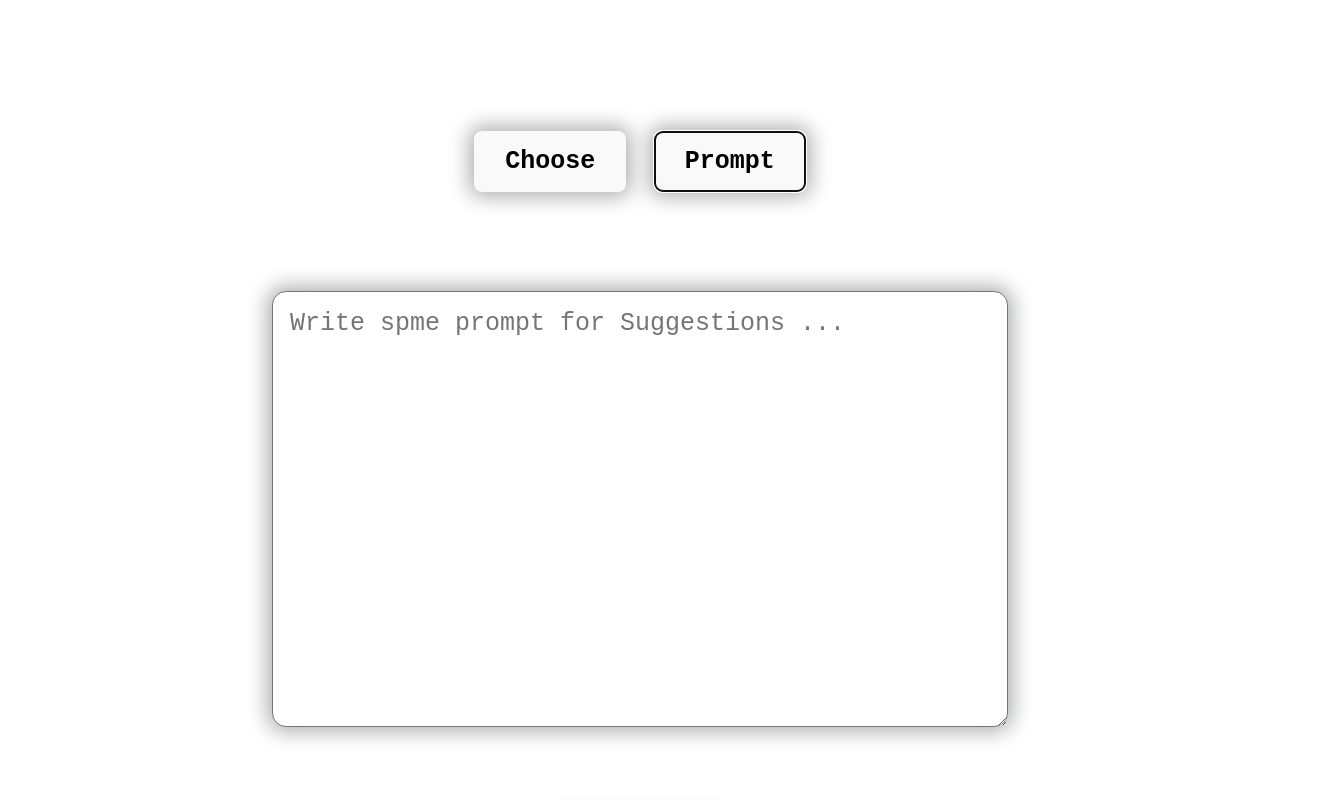
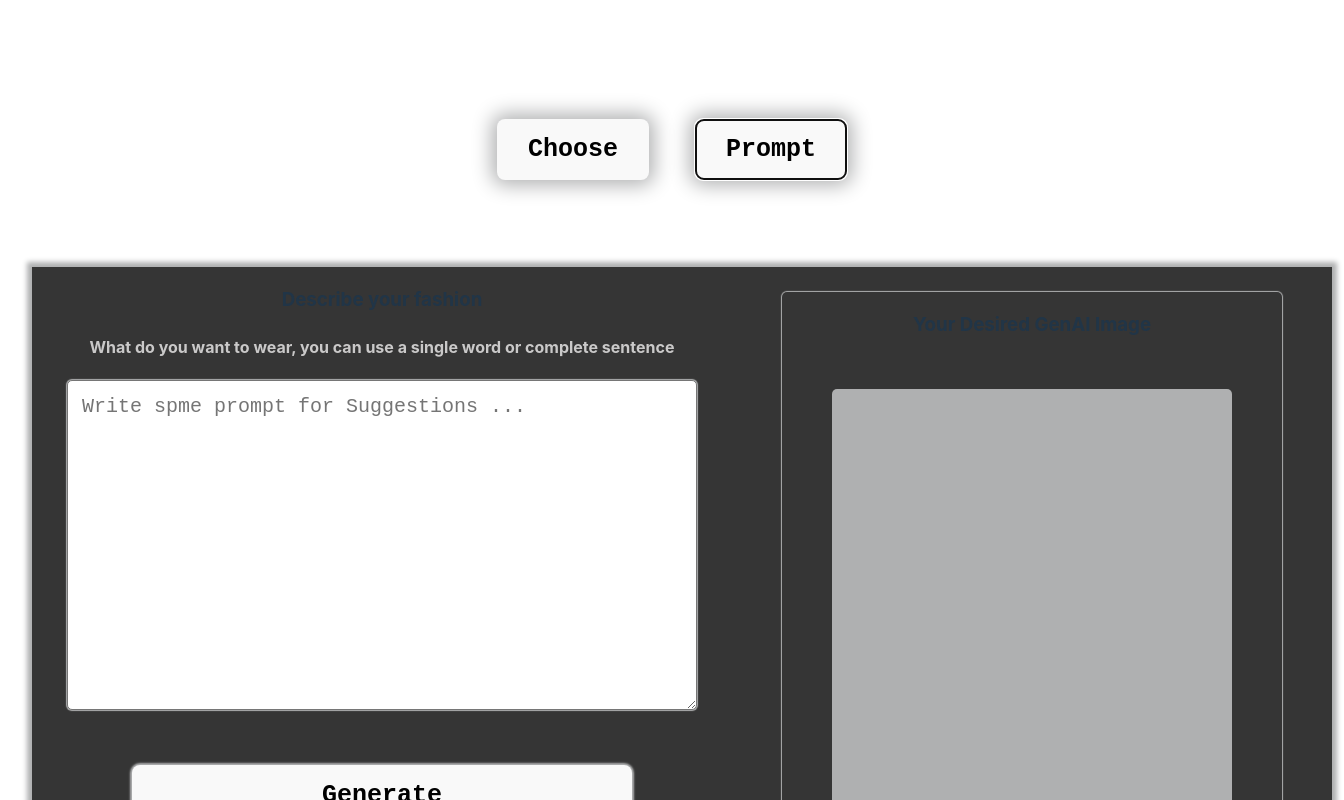
Before and after one commit to Gaurav-Verma07/fashion-recommendation-system-, a React (Vite) app: page / in a window 1280 px wide. Both pictures are taken after a click on the button "Prompt". Shown: the top 800 px of the page, 1344 px wide, since content can reach past the window. Built offline with nearby package versions, Linux system fonts and the light colour scheme.

Commit message:
style: add css

```diff
--- a/src/App.css
+++ b/src/App.css
@@ -41,12 +41,13 @@
   color: #888;
 }
 
-.buttons{
-  margin: 10%;
+.buttons {
+  margin: 5%;
 }
 
-.chooseButton ,.promptButton{
-  font-family: 'Courier New', Courier, monospace;
+.chooseButton,
+.promptButton {
+  font-family: "Courier New", Courier, monospace;
   margin: 2%;
   box-shadow: 0 0 20px 5px #afb0b1;
   font-size: 25px;
--- a/src/PromptBased/PromptBased.tsx
+++ b/src/PromptBased/PromptBased.tsx
@@ -1,7 +1,7 @@
 /* eslint-disable @typescript-eslint/no-explicit-any */
 import { useState, useContext } from "react";
 import DataContext from "../context/dataContext";
-import classes from "./promptBased.module.css"
+import classes from "./promptBased.module.css";
 
 const PromptBased = () => {
   const [prompt, setPrompt] = useState<string>("");
@@ -19,8 +19,17 @@ const PromptBased = () => {
 
   return (
     <section>
-      <div>
-        <textarea className={classes.textBox}
+      <div className={classes.container}>
+        <div className={classes.prompt}>
+          <div className={classes.promptHeading}>
+            <h3>Describe your fashion</h3>
+            <h4>
+              What do you want to wear, you can use a single word or complete
+              sentence
+            </h4>
+          </div>
+          <textarea
+            className={classes.textBox}
             placeholder="Write spme prompt for Suggestions ..."
             onChange={(e: any) => {
               setPrompt(e.target.value);
@@ -30,9 +39,20 @@ const PromptBased = () => {
             cols={30}
             rows={10}
           ></textarea>
-        <button className={classes.searchButton} type="button" onClick={handleSearch}>
-          Search
+          <button
+            className={classes.searchButton}
+            type="button"
+            onClick={handleSearch}
+          >
+            Generate
           </button>
+        </div>
+        <div className={classes.generatedImage}>
+          <div className={classes.promptHeading}>
+            <h3>Your Desired GenAI Image</h3>
+          </div>
+          <div className={classes.genAiImage}></div>
+        </div>
       </div>
     </section>
   );
--- a/src/PromptBased/promptBased.module.css
+++ b/src/PromptBased/promptBased.module.css
@@ -1,18 +1,53 @@
+.container {
+  display: flex;
+  box-shadow: 0 0 5px 5px #afb0b1;
+  justify-content: space-around;
+  width: 1300px;
+  height: 650px;
+  background-color: rgb(53, 53, 53);
+}
+
+.prompt {
+  width: 700px;
+  height: 600px;
+}
+
+.promptHeading h4 {
+  color: rgb(202, 201, 201);
+}
+
 .textBox {
   font-family: "Courier New", Courier, monospace;
-  height: 400px;
-  width: 700px;
-  border-radius: 14px;
-  font-size: 25px;
+  height: 300px;
+  width: 600px;
+  border-radius: 5px;
+  font-size: 20px;
   padding: 2%;
-  box-shadow: 0 0 20px 5px #afb0b1;
+  box-shadow: 0 0 1px 1px #afb0b1;
 }
 
 .searchButton {
   font-family: "Courier New", Courier, monospace;
-  margin: 2%;
-  box-shadow: 0 0 20px 5px #afb0b1;
+  box-shadow: 0 0 2px 2px #afb0b1;
   font-size: 25px;
   font-weight: 600;
-  margin: 10%;
+  margin: 7%;
+  width: 500px;
 }
+
+.generatedImage {
+  margin: auto;
+  height: 600px;
+  width: 500px;
+  border-radius: 5px;
+  box-shadow: 0 0 1px 1px #afb0b1;
+}
+
+.genAiImage {
+  height: 450px;
+  width: 400px;
+  background-color: rgb(175, 176, 177);
+  margin: auto;
+  margin-top: 10%;
+  border-radius: 5px;
+}
```
Lines whose indentation alone changed are shown as unchanged.
